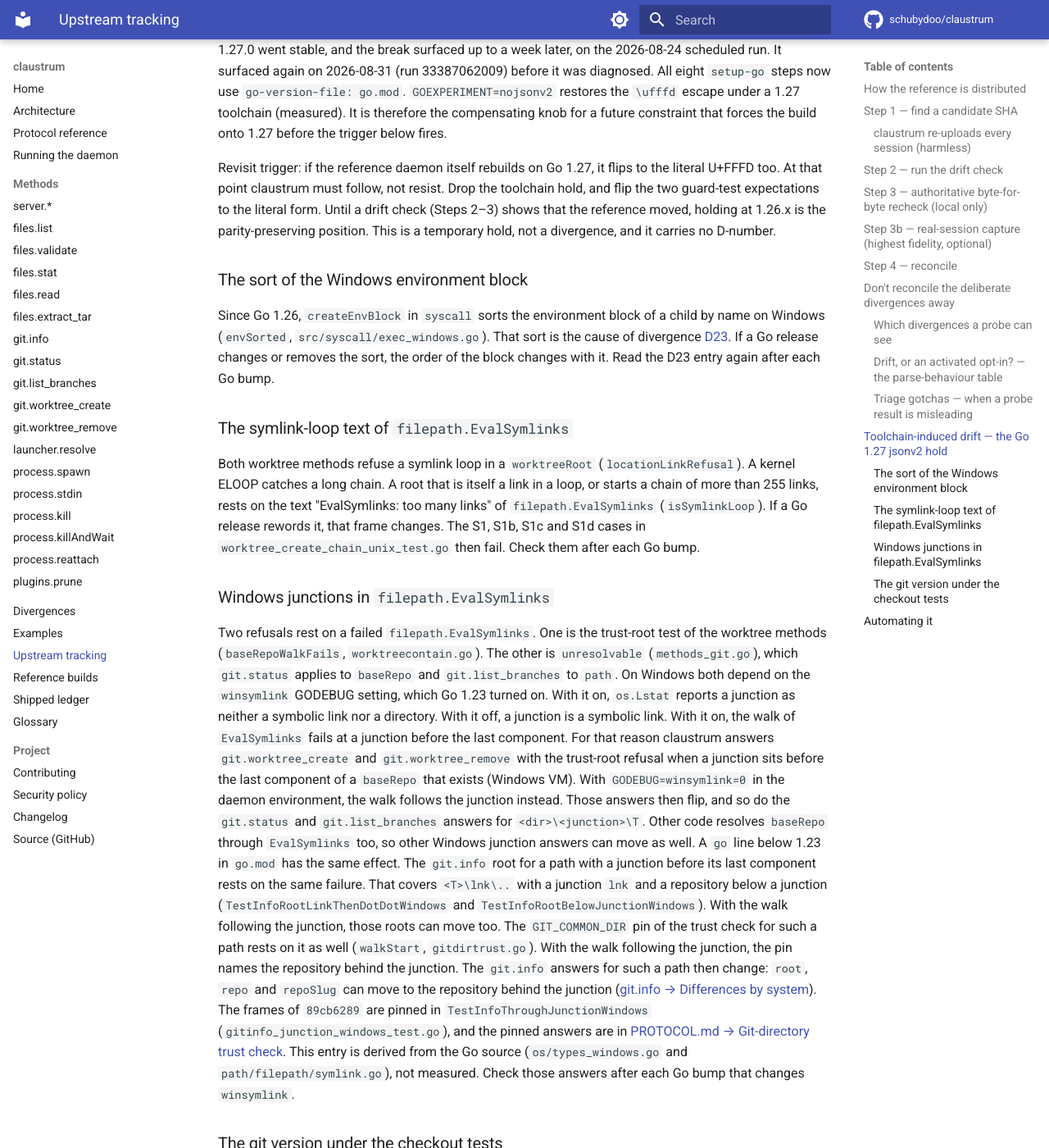
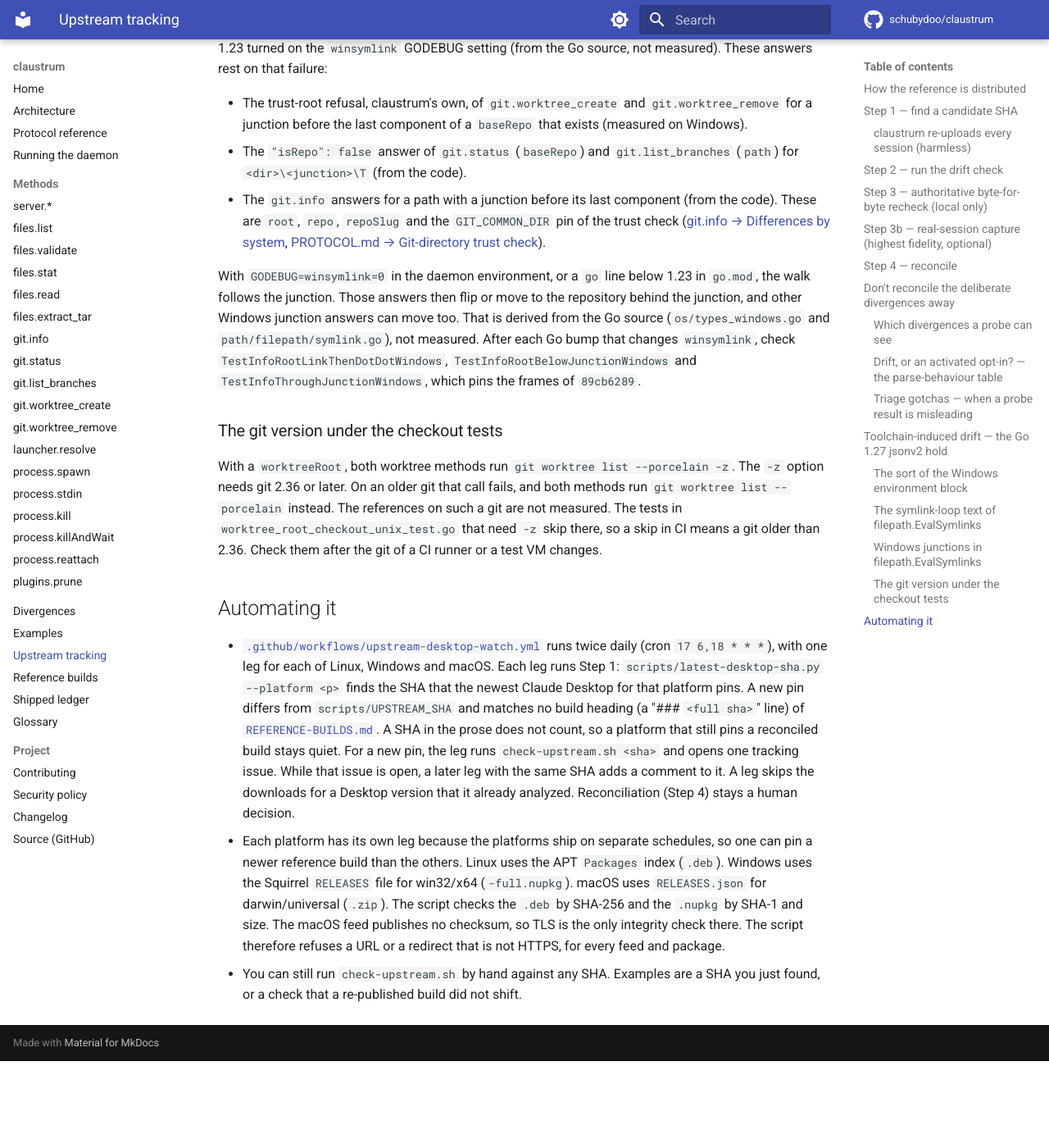
Before and after one commit to schubydoo/claustrum, an MkDocs documentation site: the page built from docs/UPSTREAM-TRACKING.md, in a window 1280 px wide and 1400 px high, scrolled down 12524 px. Shown: the whole window at 82% size. Built offline with MkDocs 1.6.1 and Material for MkDocs 9.7.7, drawn with Linux system fonts in a browser that asks for light colours; comment, search, counter and statistics services are not loaded; after the commit the page ends 13818 px from its top, so only the background shows below that; some of the changed text lies outside the part shown.

Commit message:
docs: cut the process and toolchain sections of UPSTREAM-TRACKING.md and lower its limit (#688)
* docs: cut the process and toolchain sections of UPSTREAM-TRACKING.md

Co-Authored-By: Claude Opus 5.5 <noreply@anthropic.com>

* docs: fix the verifier findings on the UPSTREAM-TRACKING.md cut

Co-Authored-By: Claude Opus 5.5 <noreply@anthropic.com>

* docs: fix the second verifier pass on the UPSTREAM-TRACKING.md cut

Co-Authored-By: Claude Opus 5.5 <noreply@anthropic.com>

* docs: answer the review of the process and toolchain cut

Co-Authored-By: Claude Opus 5.5 <noreply@anthropic.com>

---------

Co-authored-by: Schuby <12485317+schubydoo@users.noreply.github.com>
Co-authored-by: Claude Opus 5.5 <noreply@anthropic.com>

````diff
--- a/docs/UPSTREAM-TRACKING.md
+++ b/docs/UPSTREAM-TRACKING.md
@@ -1,11 +1,9 @@
 # Staying in lock-step with the reference daemon
 
-claustrum is behaviorally compatible with a reference daemon. That daemon ships
-inside Claude Desktop's SSH-remote feature. A git SHA gives its version, and a
-public CDN holds it as per-platform zstd blobs. This document tells you how to
-detect a new build. It also tells you how to find out whether that build changed
-anything claustrum must match. For the running history of which builds changed
-what, see the [reference build ledger](REFERENCE-BUILDS.md).
+claustrum is behaviorally compatible with a reference daemon that ships inside
+Claude Desktop's SSH-remote feature. This page tells you how to detect a new
+build, and how to find out whether it changed anything claustrum must match. The
+history of each build is in the [reference build ledger](REFERENCE-BUILDS.md).
 
 ## How the reference is distributed
 
@@ -29,29 +27,18 @@ sources, easiest first:
    ```sh
    ls -1d ~/.claude/remote/srv/*/server | sed -E 's#.*/srv/([0-9a-f]+)/server#\1#'
    ```
-2. The Desktop app bundle. The app contains the pinned SHA, and all six
-   per-platform checksums and sizes, as a build-time constant. You can read
-   that constant offline, and it needs no network. In the Linux `.deb` it is a
+2. The Desktop app bundle. A
    `JSON.parse('{"version":"<sha>","manifest":{…},"baseUrl":".../claude-ssh-releases"}')`
-   literal inside `resources/app.asar`. That file is a minified
-   `.vite/build/index.chunk-*.js`, so the chunk name and the wrapper function are
-   random for each build. A parallel literal pins the CLI
-   (`claude-code-releases`). From version 1.24012.9 onward, its `baseUrl`
-   carries a channel suffix, `claude-code-releases/rc/<sha>`. The extractor
-   therefore matches the bucket by path *segment*, not by `endswith`. A new Desktop
-   build is itself the "new SHA" signal. Two scripts read the constant:
+   literal inside `resources/app.asar` holds the pinned SHA and the six checksums
+   and sizes. A parallel literal pins the CLI (`claude-code-releases`). Its
+   `baseUrl` can end in `/rc/<sha>`, so match the bucket by path segment. Two
+   scripts read the literal offline:
    - [`scripts/extract-desktop-pin.py`](https://github.com/schubydoo/claustrum/blob/main/scripts/extract-desktop-pin.py)
-     reads it directly from a Linux `.deb`, a Windows `.nupkg` or a macOS `.zip`.
-     It uses the standard library only: `ar` → `data.tar.xz` → `app.asar`, or zip
-     → `app.asar`, then an enclosure brace-match. You need no `dpkg`, no `unzip`
-     and no `asar`. The Windows and macOS bundles carry the same literal.
+     reads it from a Linux `.deb`, a Windows `.nupkg` or a macOS `.zip`.
    - [`scripts/latest-desktop-sha.py`](https://github.com/schubydoo/claustrum/blob/main/scripts/latest-desktop-sha.py)
      runs the full loop for one platform (`--platform linux|windows|macos`,
-     default `linux`): find the newest Desktop → download → extract → compare to
+     default `linux`): find the newest Desktop, download, extract, and compare to
      `UPSTREAM_SHA`.
-
-   Observed pins: Linux 1.18286.0 (2026-07-02) pinned `7c2f88d…`. Versions
-   1.20186.1 → 1.24012.9 pin `5db5e4a…`.
 3. The Desktop machine's cache. The per-platform binaries are under
    `<app-data>/claude-ssh-remote/<sha>/` (`%APPDATA%/Claude/…` on Windows),
    beside a `.verified-<goos>-<goarch>` marker.
@@ -64,21 +51,13 @@ sources, easiest first:
 
 ### claustrum re-uploads every session (harmless)
 
-Before a session the client runs `server --version` on the cached
-`~/.claude/remote/srv/<pinned-sha>/server`. It then matches `/claude-ssh\s+(\S+)/`.
-It skips the re-upload only for a first token that equals the pinned SHA.
-claustrum prints `claustrum <ver> (built …)`, which is its own identity. So the
-token never matches, and the client sends the daemon again by SFTP every
-session. That transfer is idempotent and is approximately 2.3 MB. The
-`claude-ssh:`→`claustrum:` rebrand causes this. The version line is CLI stdout,
-not a JSON-RPC frame. The wire contract therefore does not change, and the redeploy
-is harmless. The daemon that runs at the end is still claustrum.
-
-A drop-in build stamp makes the client see claustrum as up-to-date and stops
-the overwrite. Such a stamp emits `claude-ssh <pinned-sha>` as the first token,
-and the binary goes at `srv/<pinned-sha>/server`. It is off by default. It is an
-opt-in build stamp, not a wire change. Mechanism and the `-version` format:
-[docs/PROTOCOL.md → `-version`](PROTOCOL.md#-version).
+The client runs `--version` on `~/.claude/remote/srv/<pinned-sha>/server`. For a
+`--version` output that matches `/claude-ssh\s+(\S+)/` with the pinned SHA as that
+token, it skips the upload. The stock claustrum line holds no such match, so the
+client sends the daemon again by SFTP every session. That is not drift: the version line is CLI stdout, not a frame. The
+daemon that runs at the end is still claustrum. The
+opt-in `version-override` ([CT-3](DIVERGENCES.md#ct-3)) stops the re-upload. See
+[PROTOCOL.md → `-version`](PROTOCOL.md#-version).
 
 ## Step 2 — run the drift check
 
@@ -110,50 +89,40 @@ has network access.
 
 The static check catches methods, flags, and strings that were added or removed.
 Frame-level byte-identity covers result field order, stream framing, error bodies,
-and `reattach` semantics. To make sure that it holds, run the private validation
-battery against both the new reference and claustrum. That battery stays in `scratch/` and is not published:
+and `reattach` semantics. To check it, run one frame battery against the new
+reference and against claustrum, and diff the results:
 
-```sh
-# starts each binary as a PRIVATE -serve on a throwaway /tmp socket, runs the
-# full method battery, and diffs normalized frames. Never touches a live daemon.
-scratch/probe/validate.sh <path-to-reference> > /tmp/ref.json
-scratch/probe/validate.sh ./claustrum          > /tmp/mine.json
-diff /tmp/ref.json /tmp/mine.json
-```
+1. Start each binary as a private `-serve` on a throwaway socket, with its own
+   `-token-file`.
+2. Send every method, with the same requests, to each daemon.
+3. Mask the values that differ between runs or between the two binaries, such
+   as the version id and the token, and diff the two sets of frames.
 
-> Safety: probe only a private instance on a `/tmp` socket with its own
-> `-token-file`. Never point the probe at a live daemon's socket. Clean up after
-> every probe.
+The in-repo goldens (`testdata/socket_*.golden.json`) hold claustrum's side of
+that contract, so `make test` catches a change of claustrum's own frames.
+
+> Safety: probe only a private instance on a throwaway socket. Never point the
+> probe at a live daemon's socket. Clean up after every probe.
 
 ## Step 3b — real-session capture (highest fidelity, optional)
 
-Steps 2–3 drive the daemon with synthetic requests we write. The best check is
-the traffic of the real desktop client. This is the method:
+Steps 2–3 drive the daemon with synthetic requests. The best check is the traffic
+of the real desktop client:
 
-- The bridge (`server --bridge`) is a simple stdio relay. So a tee on its stdin and
-  stdout records the exact client↔daemon NDJSON of a live session. You can then
-  replay that record against claustrum and diff it.
-- The tools are in `scratch/capture/` (gitignored): a `capture-bridge`,
-  `replay.js`, and a `REPLAY.md` runbook. `replay.js` diffs without regard to
-  order. It keys responses by `id` and stream frames by `processId`+`seq`. It
-  masks the version SHA, the token, and (with `--mask-data`) nondeterministic agent
-  payloads.
-- A throwaway SSH user records the session, through a `ForceCommand` wrapper
-  scoped to that user, so the capture never touches a live daemon. Raw dumps carry
-  the session token and host paths. Keep them in `scratch/` (gitignored). Never
-  commit them.
+- The bridge (`server --bridge`) is a stdio relay. A tee on its stdin and stdout
+  records the exact client↔daemon NDJSON of a live session. Replay that record
+  against claustrum, and diff without regard to order: key responses by `id` and
+  stream frames by `processId` and `seq`.
+- Record with a throwaway SSH user, through a `ForceCommand` wrapper for that
+  user, so the capture never touches a live daemon. A raw dump holds the session
+  token and host paths. Never commit one.
 
-We last ran this capture against a then-pinned reference, `8de85faa`. That build is
-now well behind the current baseline, `5fd08069`. It used a real Desktop session and
-covered the full `process.*` lifecycle. That lifecycle included a >32 KiB output
-stream and a mid-stream disconnect and reconnect that drove `process.reattach`. The
-result was byte-identical for the methods that build exposed. The `server.capabilities`
-set, the stream-envelope field order, and per-process `reattach` replay all
-matched. [docs/PROTOCOL.md](PROTOCOL.md) holds the canonical frame shapes.
-
-Use this capture as a periodic spot-check. Use it again for a new build that changes
-`process.*` behavior the synthetic battery cannot fully model (real reconnect
-timing, multi-process reattach).
+The last capture ran against `8de85faa`, a build well behind the current
+baseline, `5fd08069`. Its result is in
+[REFERENCE-BUILDS.md](REFERENCE-BUILDS.md#8de85faaa11694321e937499a18c7ab88f37c76c-2026-05-21).
+Use a capture as a periodic spot-check. Use it again for a build that changes
+`process.*` behavior that the synthetic battery cannot fully model (real
+reconnect timing, multi-process reattach).
 
 ## Step 4 — reconcile
 
@@ -165,8 +134,10 @@ If the check reports drift:
    unchanged behavior unchanged.
 3. Run the static check and the byte-for-byte battery again, until both are
    clean.
-4. Update `scripts/UPSTREAM_SHA` to the new SHA. Note the change in
-   `CHANGELOG.md`. If the wire surface changed, update `docs/PROTOCOL.md`.
+4. Bump the pin to the new SHA in `scripts/UPSTREAM_SHA`, and take the other
+   steps of [REFERENCE-BUILDS.md → When you bump the pin](REFERENCE-BUILDS.md#when-you-bump-the-pin).
+   For a user-facing change, add a `.changeset/` fragment with
+   `knope document-change`. knope writes `CHANGELOG.md`.
 
 ## Don't reconcile the deliberate divergences away
 
@@ -555,40 +526,30 @@ Unless an item names another build, the daemon items below are measured against
 ## Toolchain-induced drift — the Go 1.27 `jsonv2` hold
 
 Reference drift is not the only way the wire can move. claustrum inherits some of
-its frame bytes straight from Go's `encoding/json` (see
-[docs/ARCHITECTURE.md → "Inherited wire bytes"](ARCHITECTURE.md#inherited-wire-bytes) and
-`inherited_encoding_test.go`). A change in the Go toolchain claustrum is
-built with can therefore move those bytes. The reference does not have to change
-at all.
+its frame bytes from Go's `encoding/json`
+([ARCHITECTURE.md → Inherited wire bytes](ARCHITECTURE.md#inherited-wire-bytes),
+`inherited_encoding_test.go`). So a new Go toolchain can move those bytes while
+the reference stays the same.
 
-Go 1.27 does exactly that. It enables the `jsonv2` GOEXPERIMENT by default
-(`internal/buildcfg/exp.go` sets `JSONv2: true`), which reimplements
-`encoding/json`'s `Marshal` on the v2 engine. That engine renders an invalid
-UTF-8 byte as the literal U+FFFD character (bytes `EF BF BD`). Go 1.26
-and earlier emit the six-ASCII
-`\ufffd` escape, and so did the reference daemon at `5db5e4a`. The build pinned
-today, `5fd08069`, carries a go1.25.14 stamp (`go version` on the binary), as
-`89cb6289` does. So it emits the same escape. `files.read`
-puts raw file bytes into the `content` string. Under Go 1.27, every read of a file
-holding a non-UTF-8 byte therefore diverges from the
-reference. `TestInheritedInvalidUTF8BecomesReplacementChar` and
+Go 1.27 does that. It turns on the `jsonv2` GOEXPERIMENT by default, and the v2
+`Marshal` renders an invalid UTF-8 byte as the literal U+FFFD character (bytes
+`EF BF BD`). Go 1.26 and earlier emit the six-ASCII `\ufffd` escape. The build
+pinned today, `5fd08069`, carries a go1.25.14 stamp (`go version` on the binary), as
+`89cb6289` does. So it emits the same escape. `files.read` puts raw file bytes
+into `content`, so under Go 1.27 every read of a file with a non-UTF-8 byte
+diverges from the reference. `TestInheritedInvalidUTF8BecomesReplacementChar` and
 `TestInheritedLoneSurrogateBecomesThreeReplacements` fail under 1.27 for this
-reason. That is the guard working as intended, not a stale expectation.
+reason. That is the guard working, not a stale expectation.
 
 Current stance: hold the build toolchain at 1.26.x. The hold lives in the
 Renovate preset (`schubydoo/renovate-config` → `claustrum.json`,
 `allowedVersions: <1.27` on the `go` dep). 1.26.x patch and security bumps
-still flow, while 1.27+ is blocked. That preset constrains `go.mod`. The hold
-therefore follows a build path automatically only where that path resolves its
-toolchain from `go.mod`. A `setup-go` step naming its own version sits outside it.
-An explicit `go-version: 1.26.7` still honors the hold but stops tracking it, and
-`go-version: stable` leaves it altogether. Nothing in this repo detects that.
-No lint, no guard and no test reads `setup-go` inputs. The first signal is
-therefore a failing run, at whatever cadence that workflow runs. `mutation.yml` used
-`go-version: stable`, and it is a weekly cron. Go 1.27.0 went stable, and the
-break surfaced up to a week later, on the 2026-08-24 scheduled run. It surfaced
-again on 2026-08-31 (run 33387062009) before it was diagnosed. All eight `setup-go`
-steps now use `go-version-file: go.mod`.
+still flow, while 1.27+ is blocked. That preset constrains `go.mod`, so the hold
+reaches only a build path that resolves its toolchain from `go.mod`. Every
+`setup-go` step uses `go-version-file: go.mod`. Keep it so. A step that names its
+own version leaves the hold (`go-version: stable`) or stops tracking it (a fixed
+`1.26.x`). No lint, guard or test reads `setup-go` inputs, so the first signal is
+a failing run of that workflow.
 `GOEXPERIMENT=nojsonv2` restores the `\ufffd`
 escape under a 1.27 toolchain (measured). It is therefore the compensating knob for
 a future constraint that forces the build onto 1.27 before the trigger below fires.
@@ -610,82 +571,68 @@ again after each Go bump.
 
 ### The symlink-loop text of `filepath.EvalSymlinks`
 
-Both worktree methods refuse a symlink loop in a `worktreeRoot`
-(`locationLinkRefusal`). A kernel ELOOP catches a long chain. A root that is itself a link in a
-loop, or starts a chain of more than 255 links, rests on the text "EvalSymlinks: too many links" of `filepath.EvalSymlinks`
-(`isSymlinkLoop`). If a Go release rewords it, that
-frame changes. The S1, S1b, S1c and S1d cases in
-`worktree_create_chain_unix_test.go` then fail. Check them after each Go bump.
+Both worktree methods refuse a symlink loop in a `worktreeRoot`. A kernel ELOOP
+catches a long chain. A root that is itself a link in a loop, or starts a chain of
+more than 255 links, rests on the text "EvalSymlinks: too many links" of
+`filepath.EvalSymlinks`. If a Go release rewords it, that frame changes, and the
+S1, S1b, S1c and S1d cases in `worktree_create_chain_unix_test.go` fail. Check
+them after each Go bump.
 
 ### Windows junctions in `filepath.EvalSymlinks`
 
-Two refusals rest on a failed `filepath.EvalSymlinks`. One is the trust-root
-test of the worktree methods (`baseRepoWalkFails`, `worktreecontain.go`). The
-other is `unresolvable` (`methods_git.go`), which `git.status` applies to
-`baseRepo` and `git.list_branches` to `path`. On Windows both depend on the
-`winsymlink` GODEBUG setting, which Go 1.23 turned on. With it on, `os.Lstat`
-reports a junction as neither a symbolic link nor a directory. With it off, a
-junction is a symbolic link. With it on, the walk of `EvalSymlinks` fails at a
-junction before the last component. For that reason claustrum answers
-`git.worktree_create` and `git.worktree_remove` with the trust-root refusal when
-a junction sits before the last component of a `baseRepo` that exists (Windows
-VM). With `GODEBUG=winsymlink=0` in the daemon environment, the walk follows the
-junction instead. Those answers then flip, and so do the `git.status` and
-`git.list_branches` answers for `<dir>\<junction>\T`. Other code resolves
-`baseRepo` through `EvalSymlinks` too, so other Windows junction answers can
-move as well. A `go` line below 1.23 in `go.mod` has the same effect. The
-`git.info` root for a path with a junction before its last component rests on
-the same failure. That covers `<T>\lnk\..` with a junction `lnk` and a
-repository below a junction (`TestInfoRootLinkThenDotDotWindows` and
-`TestInfoRootBelowJunctionWindows`). With the walk following the junction, those
-roots can move too. The `GIT_COMMON_DIR` pin of the trust check for such a path
-rests on it as well (`walkStart`, `gitdirtrust.go`). With the walk following the
-junction, the pin names the repository behind the junction. The `git.info`
-answers for such a path then change: `root`, `repo` and `repoSlug` can move to
-the repository behind the junction ([git.info → Differences by
-system](protocol/git-info.md#differences-by-system)). The frames of `89cb6289`
-are pinned in `TestInfoThroughJunctionWindows`
-(`gitinfo_junction_windows_test.go`), and the pinned answers are in [PROTOCOL.md
-→ Git-directory trust check](PROTOCOL.md#git-directory-trust-check). This entry
-is derived from the Go source (`os/types_windows.go` and
-`path/filepath/symlink.go`), not measured. Check those answers after each Go
-bump that changes `winsymlink`.
+On Windows, the walk of `filepath.EvalSymlinks` fails at a junction before the
+last component, since Go 1.23 turned on the `winsymlink` GODEBUG setting (from
+the Go source, not measured). These answers rest on that failure:
+
+- The trust-root refusal, claustrum's own, of `git.worktree_create` and
+  `git.worktree_remove` for a junction before the last component of a `baseRepo`
+  that exists (measured on Windows).
+- The `"isRepo": false` answer of `git.status` (`baseRepo`) and
+  `git.list_branches` (`path`) for `<dir>\<junction>\T` (from the code).
+- The `git.info` answers for a path with a junction before its last component
+  (from the code). These are `root`, `repo`, `repoSlug` and the `GIT_COMMON_DIR`
+  pin of the trust check ([git.info → Differences by system](protocol/git-info.md#differences-by-system),
+  [PROTOCOL.md → Git-directory trust check](PROTOCOL.md#git-directory-trust-check)).
+
+With `GODEBUG=winsymlink=0` in the daemon environment, or a `go` line below 1.23
+in `go.mod`, the walk follows the junction. Those answers then flip or move to the
+repository behind the junction, and other Windows junction answers can move too.
+That is derived from the Go source (`os/types_windows.go` and
+`path/filepath/symlink.go`), not measured. After each Go bump that changes
+`winsymlink`, check `TestInfoRootLinkThenDotDotWindows`,
+`TestInfoRootBelowJunctionWindows` and `TestInfoThroughJunctionWindows`, which pins
+the frames of `89cb6289`.
 
 ### The git version under the checkout tests
 
-With a `worktreeRoot`, both worktree methods run `git worktree list --porcelain -z`
-(`worktreeListCall`, `worktreeexternal.go`). The `-z` option needs git 2.36 or
-later. On an older git that call fails. Both methods then run `git worktree list --porcelain` (`worktreeListTwice`). The references on such
-a git are not measured. Several tests in
-`worktree_root_checkout_unix_test.go` expect a working call. They skip there
-(`requireWorktreeListZ`), so a skip in CI means a git older than 2.36.
-Check them after the git of a CI runner or a test VM changes.
+With a `worktreeRoot`, both worktree methods run `git worktree list --porcelain -z`.
+The `-z` option needs git 2.36 or later. On an older git that call fails, and both
+methods run `git worktree list --porcelain` instead. The references on such a git
+are not measured. The tests in `worktree_root_checkout_unix_test.go` that need
+`-z` skip there, so a skip in CI means a git older than 2.36. Check them after the
+git of a CI runner or a test VM changes.
 
 ## Automating it
 
 - [`.github/workflows/upstream-desktop-watch.yml`](https://github.com/schubydoo/claustrum/blob/main/.github/workflows/upstream-desktop-watch.yml)
-  runs twice daily (cron `17 6,18 * * *`). It runs one leg for each of Linux,
-  Windows and macOS. Each leg calls `scripts/latest-desktop-sha.py --platform <p>`
-  to find the SHA that the *newest* Claude Desktop for that platform pins. That is
-  Step 1, automated, and it needs no out-of-band source. A new pin must
-  meet two tests. It differs from `scripts/UPSTREAM_SHA`, and no build heading in
-  [`REFERENCE-BUILDS.md`](REFERENCE-BUILDS.md) (a "### `<full sha>`" line)
-  matches it. A SHA that only the prose mentions does not count. A lagging platform
-  that still pins an older, reconciled build therefore stays quiet. A new pin on
-  any platform makes that leg run `check-upstream.sh <sha>` for the static drift
-  diff and open a single idempotent tracking issue. If that issue is still open,
-  a later leg that finds the same SHA adds a comment to it. A leg skips all
+  runs twice daily (cron `17 6,18 * * *`), with one leg for each of Linux,
+  Windows and macOS. Each leg runs Step 1: `scripts/latest-desktop-sha.py
+  --platform <p>` finds the SHA that the newest Claude Desktop for that platform
+  pins. A new pin differs from `scripts/UPSTREAM_SHA` and matches no build
+  heading (a "### `<full sha>`" line) of
+  [`REFERENCE-BUILDS.md`](REFERENCE-BUILDS.md). A SHA in the prose does not count,
+  so a platform that still pins a reconciled build stays quiet. For a new pin, the
+  leg runs `check-upstream.sh <sha>` and opens one tracking issue. While that issue
+  is open, a later leg with the same SHA adds a comment to it. A leg skips the
   downloads for a Desktop version that it already analyzed. Reconciliation
   (Step 4) stays a human decision.
-- The platforms ship on separate schedules, so one platform can pin a newer
-  reference build than the others. On 2026-09-24, Linux Desktop 2.7032.0 pinned
-  `90fca6e6…`, and Windows and macOS Desktop 2.9939.2 pinned `f6010b97…`. A
-  Linux-only watcher did not see that new build. For Linux, the script reads the
-  APT `Packages` index (`.deb`). For Windows, it reads the Squirrel `RELEASES`
-  file for win32/x64 (`-full.nupkg`). For macOS, it reads `RELEASES.json` for
-  darwin/universal (`.zip`). The script checks the `.deb` by SHA-256 and the
-  `.nupkg` by SHA-1 and size. The macOS feed publishes no checksum, so TLS is
-  the only integrity check on that download. The script therefore refuses a
-  URL or a redirect that is not HTTPS, for every feed and package.
+- Each platform has its own leg because the platforms ship on separate
+  schedules, so one can pin a newer reference build than the others. Linux uses
+  the APT `Packages` index (`.deb`). Windows uses the Squirrel `RELEASES` file
+  for win32/x64 (`-full.nupkg`). macOS uses `RELEASES.json` for darwin/universal
+  (`.zip`). The script checks the `.deb` by SHA-256 and the `.nupkg` by SHA-1 and
+  size. The macOS feed publishes no checksum, so TLS is the only integrity check
+  there. The script therefore refuses a URL or a redirect that is not HTTPS, for
+  every feed and package.
 - You can still run `check-upstream.sh` by hand against any SHA. Examples are a
   SHA you just found, or a check that a re-published build did not shift.
````
Also changed, not shown: docs/REFERENCE-BUILDS.md (+5 -2 lines), 1 other file.
